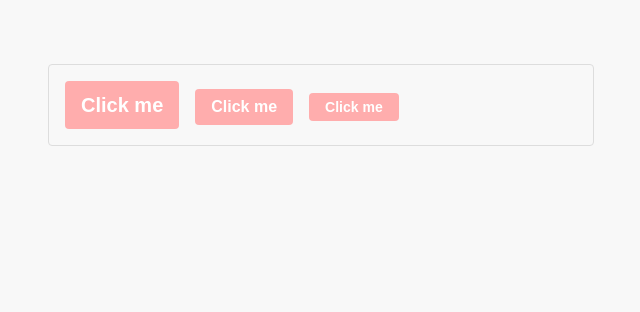
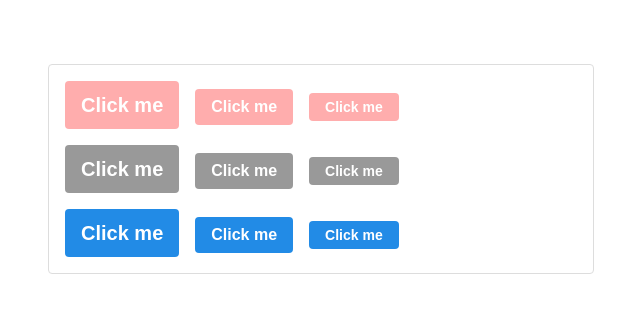
Before and after one commit to hayoung-jeremy/react_with_sass, a React (Create React App) app: page / in a window 1280 px wide. Shown: the top 312 px of the page, without its empty margins (319-959 px from the left). Built offline with nearby package versions, Linux system fonts and the light colour scheme.

Commit message:
button color

```diff
--- a/src/App.js
+++ b/src/App.js
@@ -9,6 +9,24 @@
         <Button>Click me</Button>
         <Button size="small">Click me</Button>
       </div>
+      <div className="buttons">
+        <Button size="large" color="gray">
+          Click me
+        </Button>
+        <Button color="gray">Click me</Button>
+        <Button size="small" color="gray">
+          Click me
+        </Button>
+      </div>
+      <div className="buttons">
+        <Button size="large" color="blue">
+          Click me
+        </Button>
+        <Button color="blue">Click me</Button>
+        <Button size="small" color="blue">
+          Click me
+        </Button>
+      </div>
     </div>
   );
 }
--- a/src/App.scss
+++ b/src/App.scss
@@ -5,4 +5,7 @@
   border: 1px solid #ddd;
   border-radius: 4px;
   padding: 1rem;
+  .buttons + .buttons {
+    margin-top: 1rem;
+  }
 }
--- a/src/components/Button.js
+++ b/src/components/Button.js
@@ -2,12 +2,13 @@
 import classNames from "classnames";
 import "./Button.scss";
 
-const Button = ({ children, size }) => {
-  return <button className={classNames("Button", size)}>{children}</button>;
+const Button = ({ children, size, color }) => {
+  return <button className={classNames("Button", size, color)}>{children}</button>;
 };
 
 Button.defaultProps = {
   size: "medium",
+  color: "pink",
 };
 
 export default Button;
--- a/src/components/Button.scss
+++ b/src/components/Button.scss
@@ -1,4 +1,23 @@
 $pink: #ffadad;
+$blue: #228be6;
+$gray: #999;
+
+// mixin
+@mixin button-color($color) {
+  background: $color;
+  &:hover {
+    background: lighten($color, 10%);
+  }
+  &:active {
+    background: darken($color, 10%);
+  }
+  &.pink:hover {
+    background: lighten($color, 4%);
+  }
+  &.pink:active {
+    background: darken($color, 4%);
+  }
+}
 
 .Button {
   display: inline-flex;
@@ -10,13 +29,6 @@
   border: none;
   border-radius: 4px;
   cursor: pointer;
-
-  height: 2.25rem;
-  padding-left: 1rem;
-  padding-right: 1rem;
-  font-size: 1rem;
-
-  transition: 0.2s;
 
   // size
   &.large {
@@ -40,13 +52,15 @@
     font-size: 0.875rem;
   }
 
-  // bg
-  background: $pink;
-  &:hover {
-    background: lighten($pink, 4%);
+  // color
+  &.blue {
+    @include button-color($blue);
   }
-  &:active {
-    background: darken($pink, 4%);
+  &.pink {
+    @include button-color($pink);
+  }
+  &.gray {
+    @include button-color($gray);
   }
 
   // 여러개일 경우
--- a/src/index.css
+++ /dev/null
@@ -1,12 +0,0 @@
-body {
-  margin: 0;
-  font-family: -apple-system, BlinkMacSystemFont, "Segoe UI", "Roboto", "Oxygen", "Ubuntu", "Cantarell", "Fira Sans",
-    "Droid Sans", "Helvetica Neue", sans-serif;
-  -webkit-font-smoothing: antialiased;
-  -moz-osx-font-smoothing: grayscale;
-  background-color: #f8f8f8;
-}
-
-code {
-  font-family: source-code-pro, Menlo, Monaco, Consolas, "Courier New", monospace;
-}
```
Also changed, not shown: src/index.js (+5 -6 lines).
